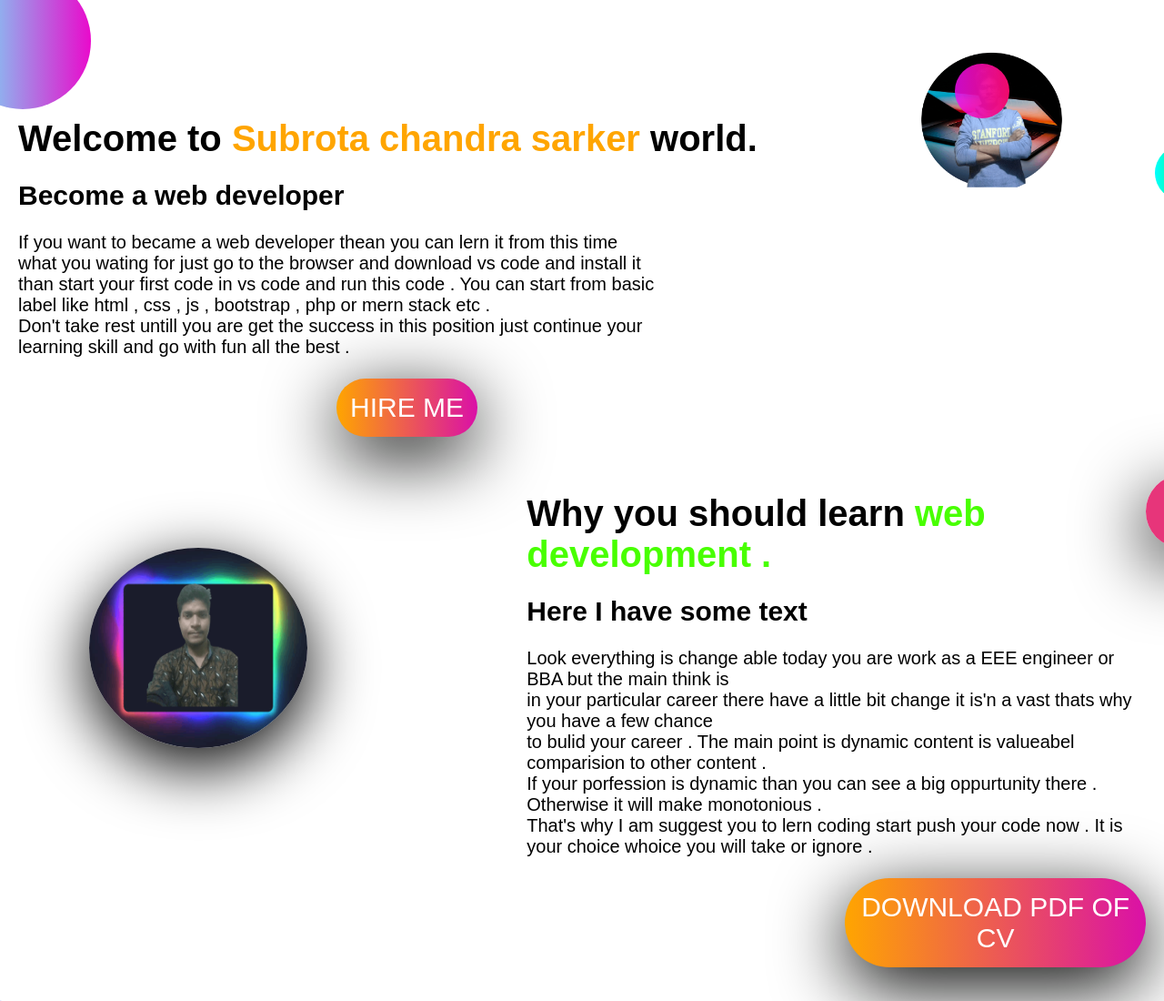
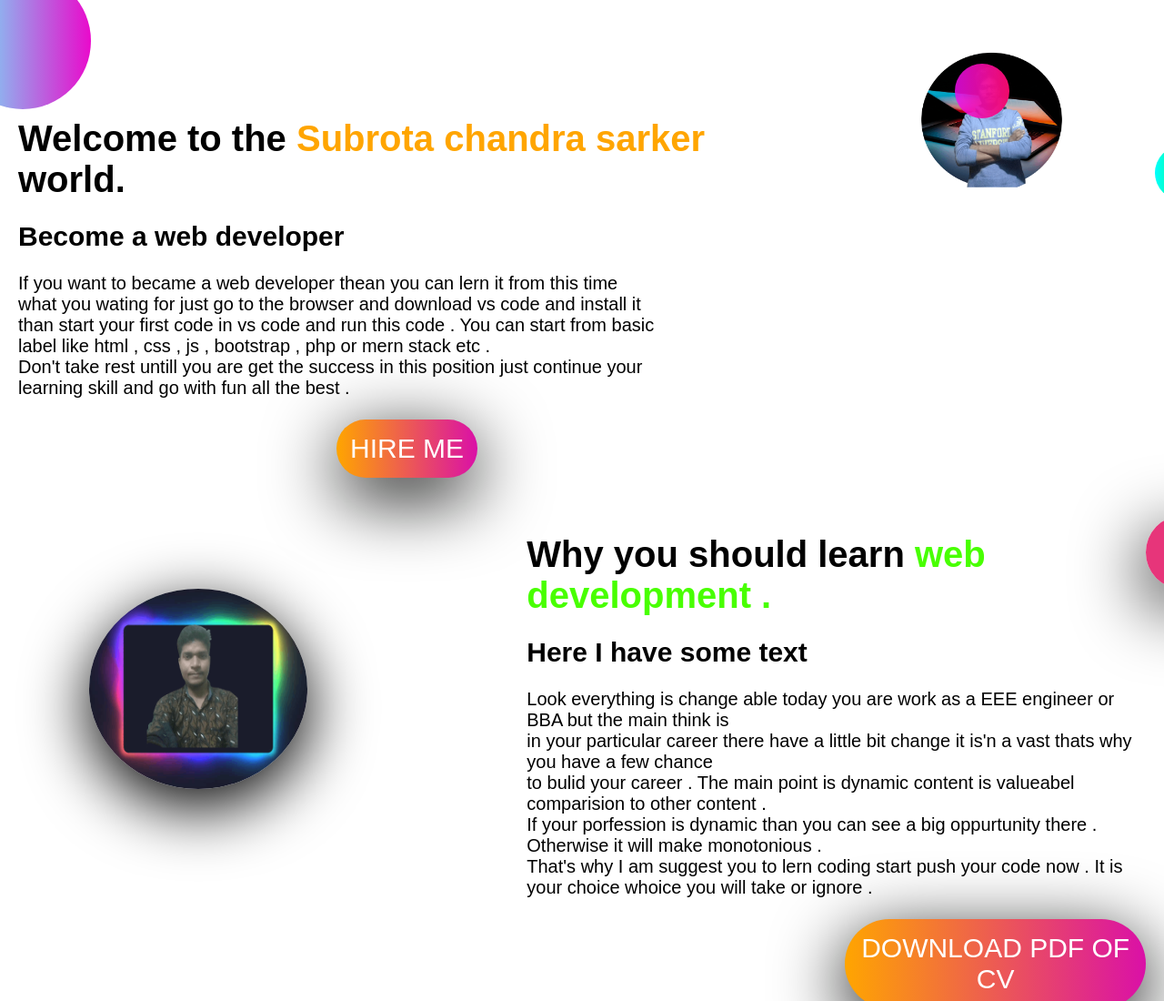
Before and after one commit to subrota22/portfolio-page, a plain HTML site: page index.html in a window 1280 px wide. Shown: the top 1100 px of the page at 91% size. Drawn offline with Linux system fonts and the light colour scheme; a web font is replaced by a local one.

Commit message:
add my code

```diff
--- a/index.html
+++ b/index.html
@@ -23,7 +23,7 @@
     <div class="circle"> Protfolio </div>
     <div class="circle2"></div>
     <div class="circle3"></div>
- <b style="font-size: 4rem; font-weight: 800;"> Welcome to <span class="text"> Subrota chandra sarker  </span> world.</b>
+ <b style="font-size: 4rem; font-weight: 800;"> Welcome to the <span class="text"> Subrota chandra sarker  </span> world.</b>
  <br>
  <br>
  <h2> Become a web developer </h2>
```
